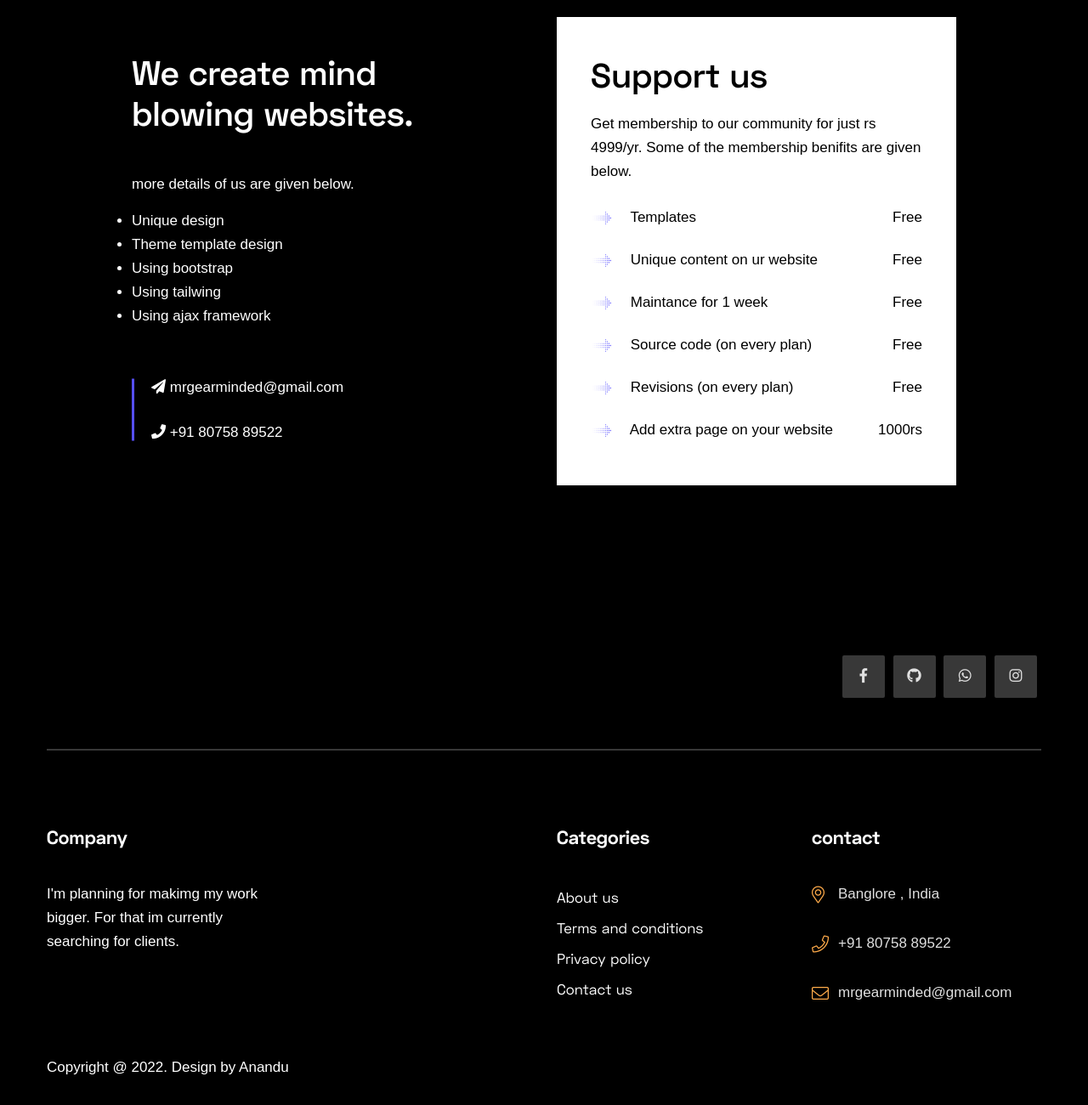
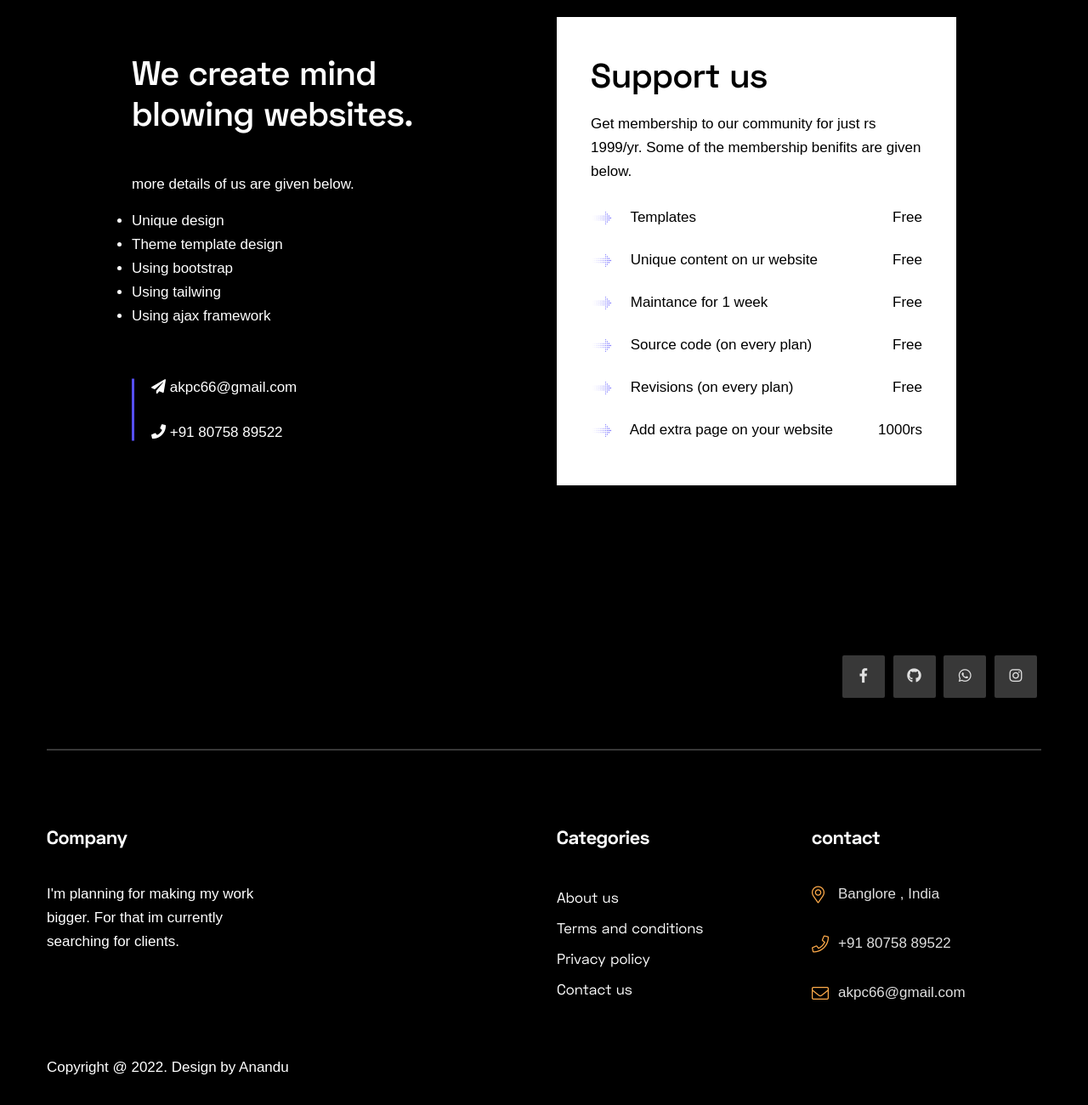
Before and after one commit to anandu-git/newcvweb, a plain HTML site: page donate.html in a window 1280 px wide. Shown: the part 130-1430 px from the top of the page at 85% size. Drawn offline with Linux system fonts and the light colour scheme.

Commit message:
Update donate.html cys added

```diff
--- a/donate.html
+++ b/donate.html
@@ -137,7 +137,7 @@
                         </ul>
                         <div class="info mt-50" >
                             <ul>
-                                <li><i class="fas fa-paper-plane"></i> mrgearminded@gmail.com</li>
+                                <li><i class="fas fa-paper-plane"></i> akpc66@gmail.com</li>
                                 <li><i class="fas fa-phone"></i> +91 80758 89522</li>
                             </ul>
                         </div>
@@ -147,7 +147,7 @@
                     <div class="pricing-3-box animated wow fadeInRight" data-wow-duration="3000ms" data-wow-delay="0ms">
                         <h3 class="title">Support us</h3>
                         <div class="text">
-                            <p>Get membership to our community for just rs 4999/yr.
+                            <p>Get membership to our community for just rs 1999/yr.
                             Some of the membership benifits are given below.</p>
                         </div>
                         <ul>
@@ -193,7 +193,7 @@
                     <div class="col-lg-3 col-md-6">
                         <div class="footer-about mt-30">
                             <h4 class="title">Company</h4>
-                            <p>I'm planning for makimg my work bigger. For that im currently searching for clients.</p>
+                            <p>I'm planning for making my work bigger. For that im currently searching for clients.</p>
                         </div>
                     </div>
                     <div class="col-lg-3 col-md-6 col-sm-6">
@@ -216,7 +216,7 @@
                             <ul>
                                 <li><i class="fal fa-map-marker-alt"></i> Banglore , India</li>
                                 <li><i class="fal fa-phone"></i> +91 80758 89522 </li>
-                                <li><i class="fal fa-envelope"></i> mrgearminded@gmail.com </li>
+                                <li><i class="fal fa-envelope"></i> akpc66@gmail.com </li>
                             </ul>
                         </div>
                     </div>
```
